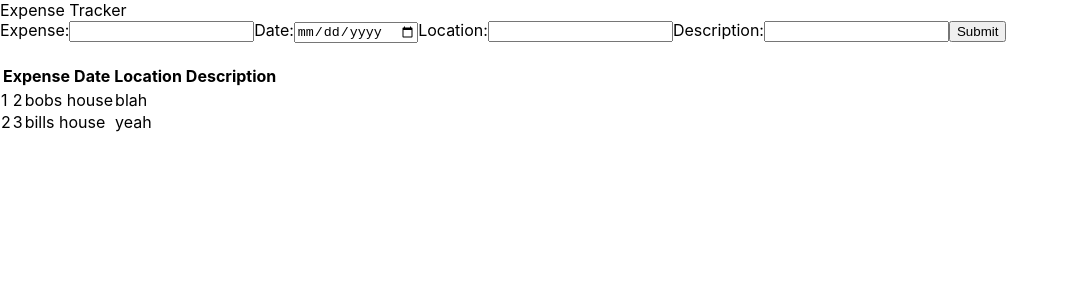
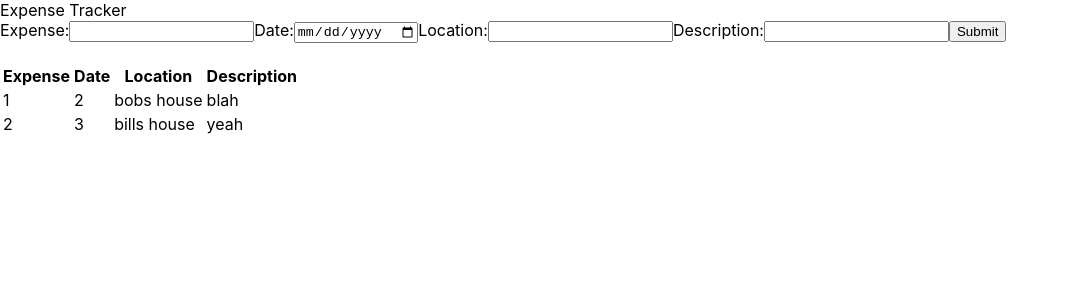
Before and after one commit to ct112/ReactExpenseTracker, a React (Create React App) app: page / in a window 1280 px wide. Shown: the top 300 px of the page, without its empty margins (0-1068 px from the left). Built offline with nearby package versions, Linux system fonts and the light colour scheme.

Commit message:
basic fuctionality finished

```diff
--- a/src/App.js
+++ b/src/App.js
@@ -3,7 +3,7 @@ import './App.css'
 import Fields from './Components/Fields'
 import Table from "./Components/Table"
 import PropTypes from 'prop-types'
-import Row from "./Components/Row"
+
 
 class App extends React.Component{
   constructor() {
@@ -13,10 +13,9 @@ class App extends React.Component{
       date:"",
       location:"",
       description:"",
-
-
-      expenseItems:[
-          { amount:"1",
+      id:"",
+      expenseItems:[{
+          amount:"1",
           date:"2",
           location:"bobs house",
           description:"blah"
@@ -29,38 +28,36 @@ class App extends React.Component{
       }]
     }
     this.handleChange = this.handleChange.bind(this)
+    this.handleSubmit = this.handleSubmit.bind(this)
   }
 
   handleChange(event){
     event.preventDefault()
+
     const {value,name} = event.target
     console.log(value)
     this.setState({[name] : value})
+
   }
-  handelSubmit(){
+  handleSubmit(){
+    const randomNum = parseInt(Math.random()*10000)
     const inputNodeList = document.getElementsByTagName("input")
     for (let input of inputNodeList){
       input.value = ""
     }
+    //this.setState({[id]:randomNum})
+    const {amount, date, location, description} = this.state
+    this.setState({expenseItems:[...this.state.expenseItems,{amount,date,location,description}]})
   }
 
   render() {
-    const rowsData = this.state.expenseItems.map(item=>
-        <Row
-            amount={item.amount}
-            date={item.date}
-            location={item.location}
-            description={item.description}
-
-        />)
-
       return (
         <div>
           <header>Expense Tracker</header>
-          <Fields handleChange={this.handleChange} handleSubmit={this.handelSubmit} />
+          <Fields handleChange={this.handleChange} handleSubmit={this.handleSubmit} />
           <br/>
-          <Table/>
-            {rowsData}
+          <Table data={this.state.expenseItems}/>
+
 
         </div>
     )
--- a/src/Components/Table.js
+++ b/src/Components/Table.js
@@ -1,17 +1,28 @@
 import React from "react"
+import Row from "./Row";
 
-function Table() {
+function Table(props) {
+        const rowsData = props.data.map( item=>
+        <Row
+            amount={item.amount}
+            date={item.date}
+            location={item.location}
+            description={item.description}
+            key={""}
+
+        />)
     return (
          <table >
-            <thead >
+             <thead >
                 <th>Expense</th>
                 <th>Date</th>
                 <th>Location</th>
                 <th>Description</th>
-            </thead>
-            <tbody>
+             </thead>
+             <tbody>
+                {rowsData}
 
-            </tbody>
+             </tbody>
         </table>
     )
 }
```
Lines whose indentation alone changed are shown as unchanged.
